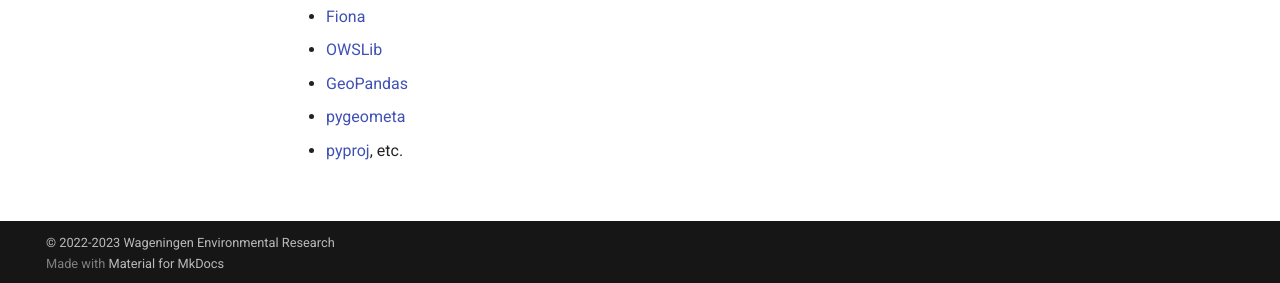
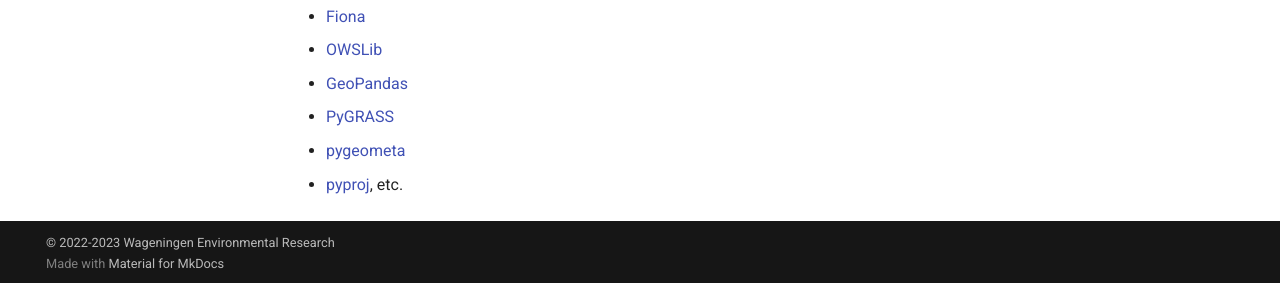
Before and after one commit to ejpsoil/soildata-assimilation-guidance, an MkDocs documentation site: the page built from docs/utils/python.md, in a window 1280 px wide and 1309 px high. Shown: the part 1023-1306 px from the top of the window. Built offline with MkDocs 1.6.1 and Material for MkDocs 9.7.7, drawn with Linux system fonts in a browser that asks for light colours; comment, search, counter and statistics services are not loaded.

Commit message:
Adds reference to PyGRASS

```diff
--- a/docs/utils/python.md
+++ b/docs/utils/python.md
@@ -26,5 +26,6 @@
 - [Fiona](https://fiona.readthedocs.io/)
 - [OWSLib](https://geopython.github.io/OWSLib/)
 - [GeoPandas](https://geopandas.org/)
+- [PyGRASS](https://grass.osgeo.org/grass82/manuals/libpython/pygrass_index.html)
 - [pygeometa](../cookbook/pygeometa.md)
 - [pyproj](https://pyproj4.github.io/pyproj), etc.
```
